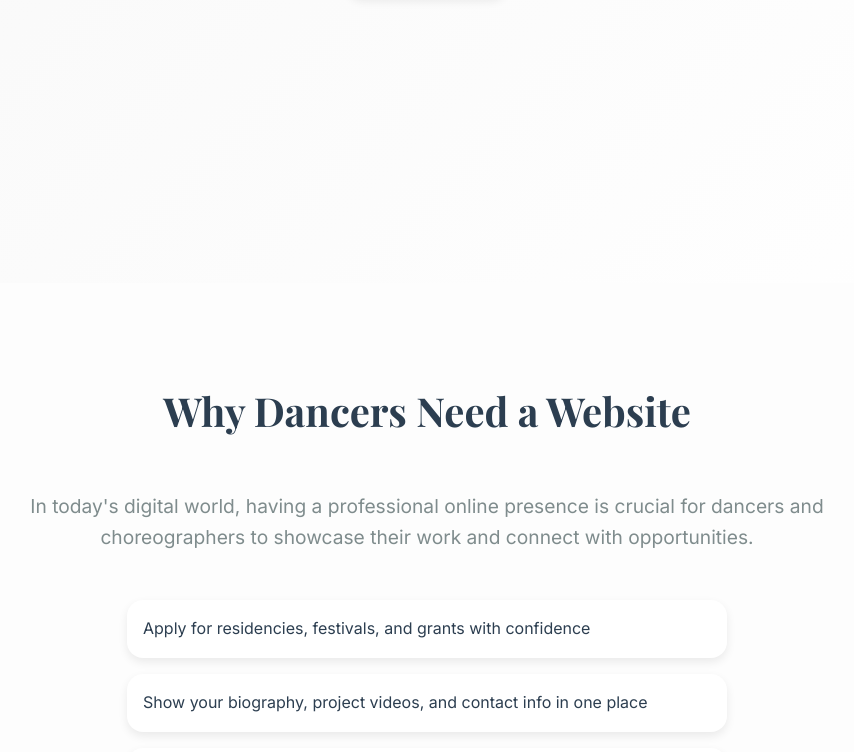
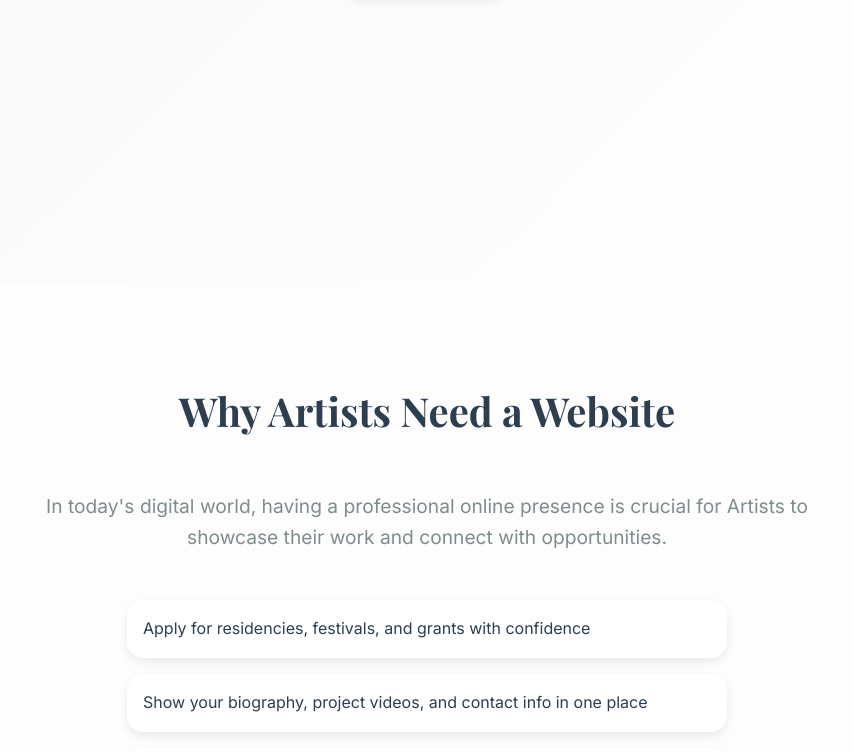
Before and after one commit to seungdance/Website-Offer, a plain HTML site: page index.html in a window 1280 px wide. Shown: the part 517-1269 px from the top of the page, without its empty margins (213-1067 px from the left). Drawn offline with nearby package versions, Linux system fonts and the light colour scheme.

Commit message:
Update index.html
Price again

```diff
--- a/index.html
+++ b/index.html
@@ -22,9 +22,9 @@
 
     <section id="why-website" class="section">
       <div class="container">
-        <h2>Why Dancers Need a Website</h2>
+        <h2>Why Artists Need a Website</h2>
         <p class="section-intro">
-          In today's digital world, having a professional online presence is crucial for dancers and choreographers to showcase their work
+          In today's digital world, having a professional online presence is crucial for Artists to showcase their work
           and connect with opportunities.
         </p>
         <ul class="benefits-list">
@@ -76,6 +76,7 @@
             <h3>Custom</h3>
              <p class="price">from 800€</p>
             <p>Pricing via consultation - flexible and tailored to your needs</p>
+            <br />
             <ul>
               <li>Fully tailored layout and structure</li>
               <li>Multilingual (EN/DE) toggle</li>
```
